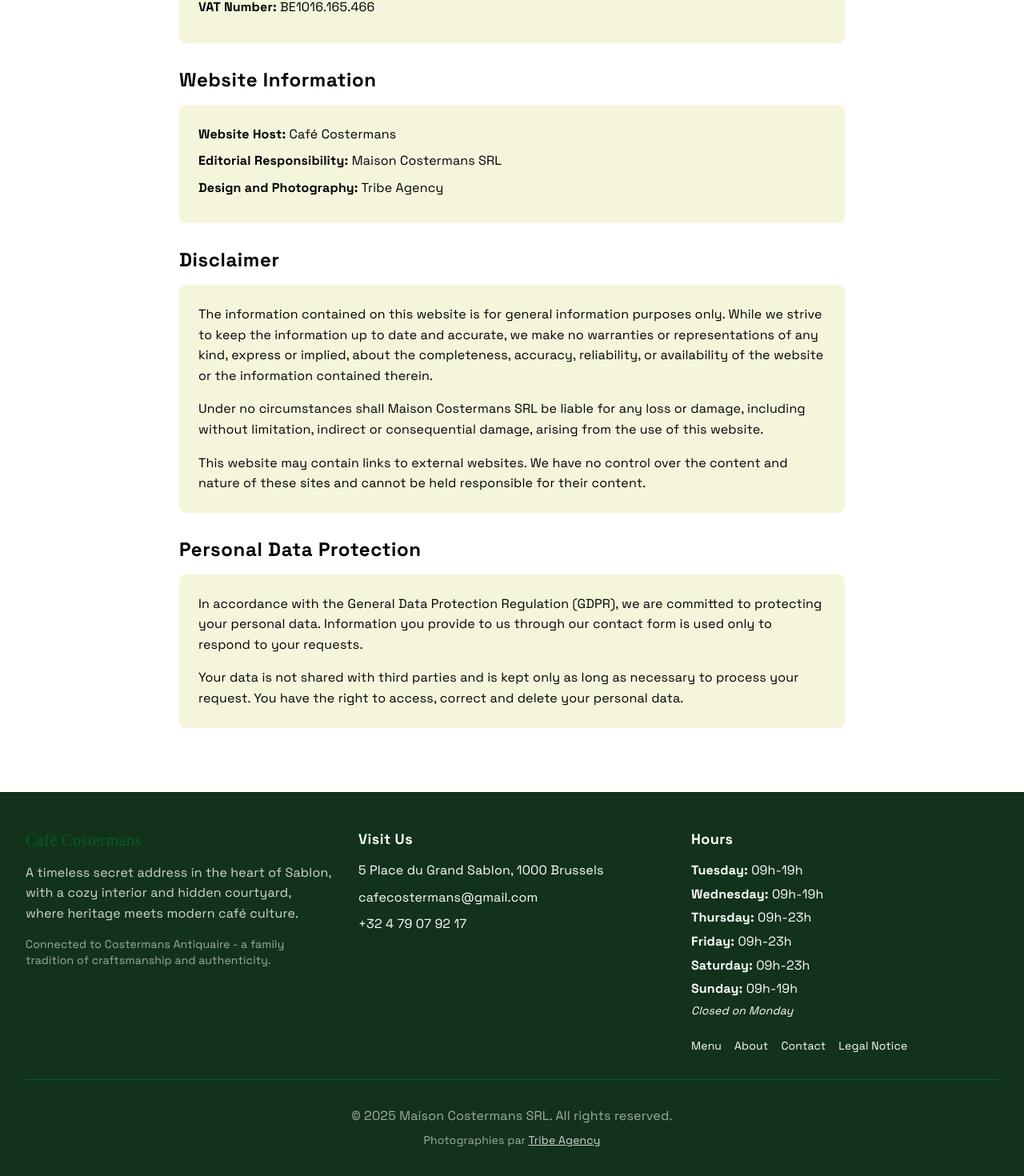
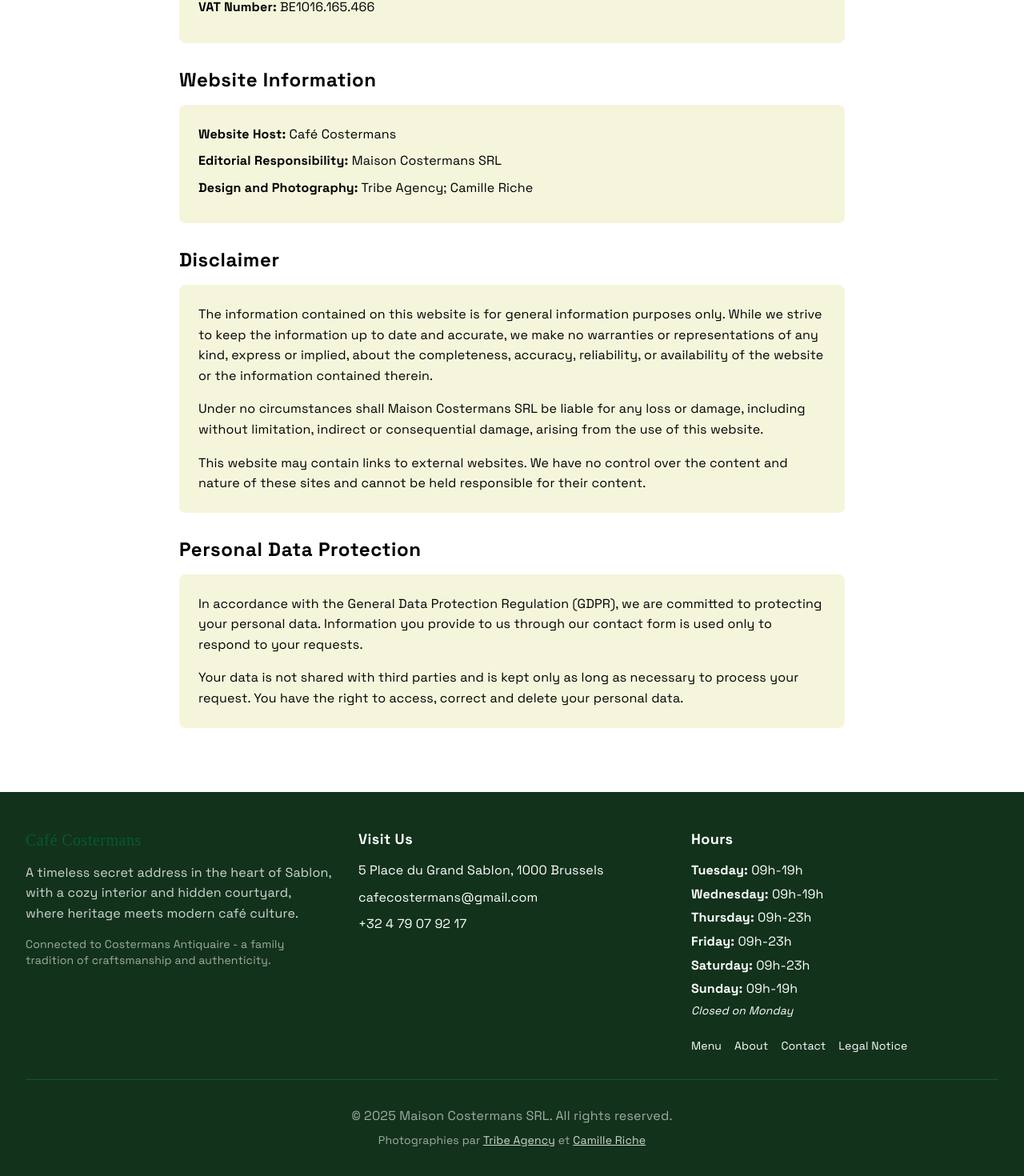
Before and after one commit to apellier/costermans, a Next.js app: page /en/legal in a window 1280 px wide. Shown: the part 636-2106 px from the top of the page at 80% size. Built offline with nearby package versions, Linux system fonts and the light colour scheme.

Commit message:
add Camille Riche as photographer

```diff
--- a/src/app/[locale]/legal/page.tsx
+++ b/src/app/[locale]/legal/page.tsx
@@ -61,7 +61,7 @@
             <div className="bg-warm-beige rounded-lg p-6">
               <p className="mb-2"><strong>{t('website.host')}:</strong> Café Costermans</p>
               <p className="mb-2"><strong>{t('website.responsible')}:</strong> Maison Costermans SRL</p>
-              <p className="mb-2"><strong>{t('website.design')}:</strong> Tribe Agency</p>
+              <p className="mb-2"><strong>{t('website.design')}:</strong> Tribe Agency; Camille Riche</p>
             </div>
           </section>
 
--- a/src/components/Footer.tsx
+++ b/src/components/Footer.tsx
@@ -91,7 +91,7 @@
         <div className="border-t border-forest mt-8 pt-8 text-center text-white/60 space-y-2">
           <p>&copy; {new Date().getFullYear()} Maison Costermans SRL. {t('copyright')}</p>
           <p className="text-sm">
-            Photographies par <a href="https://tribeagency.be/" target="_blank" rel="noopener noreferrer" className="text-white/80 hover:text-white transition-colors underline">Tribe Agency</a>
+            Photographies par <a href="https://tribeagency.be/" target="_blank" rel="noopener noreferrer" className="text-white/80 hover:text-white transition-colors underline">Tribe Agency</a> et <a href="https://www.camilleriche-photographie.com/" target="_blank" rel="noopener noreferrer" className="text-white/80 hover:text-white transition-colors underline">Camille Riche</a>
           </p>
         </div>
       </div>
```
